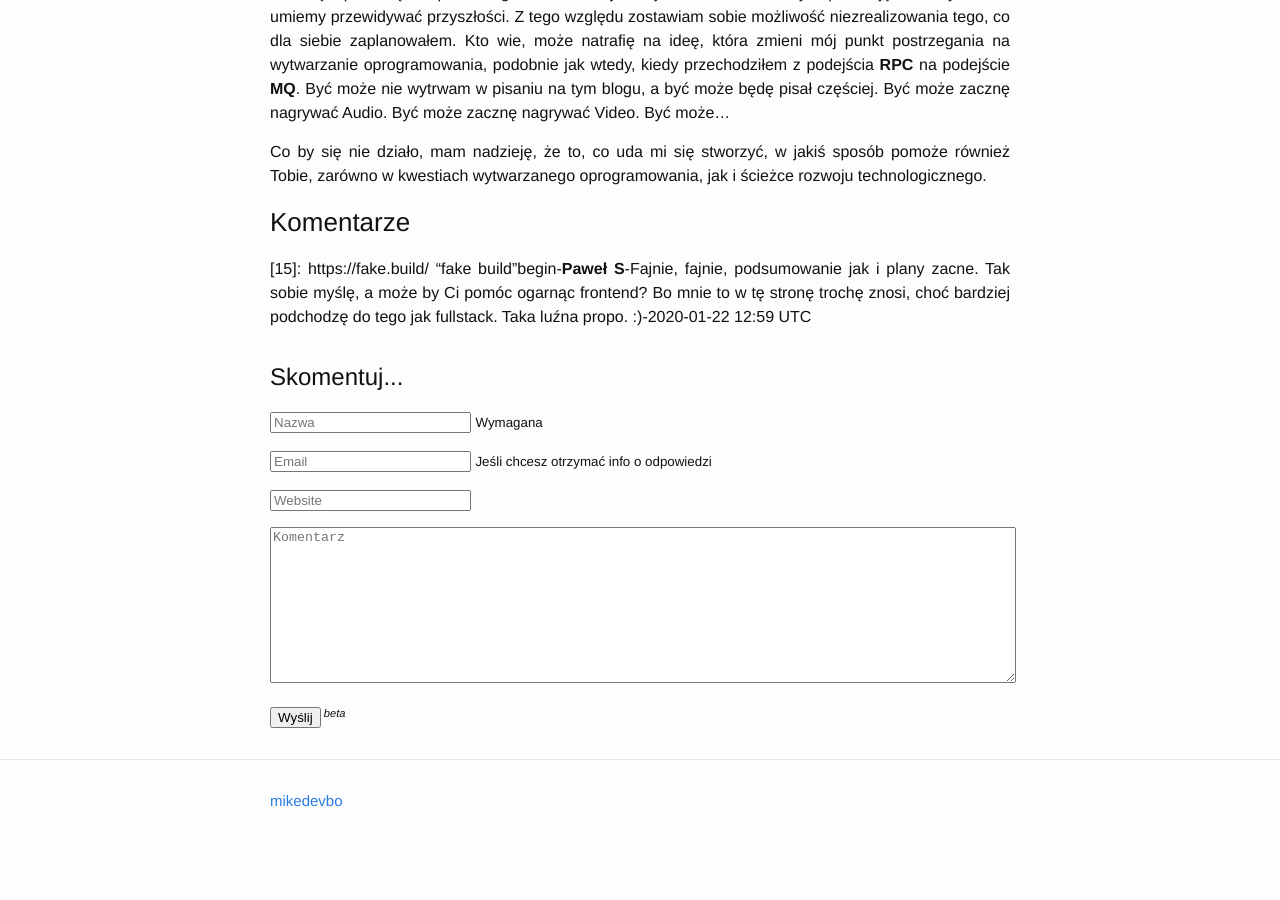
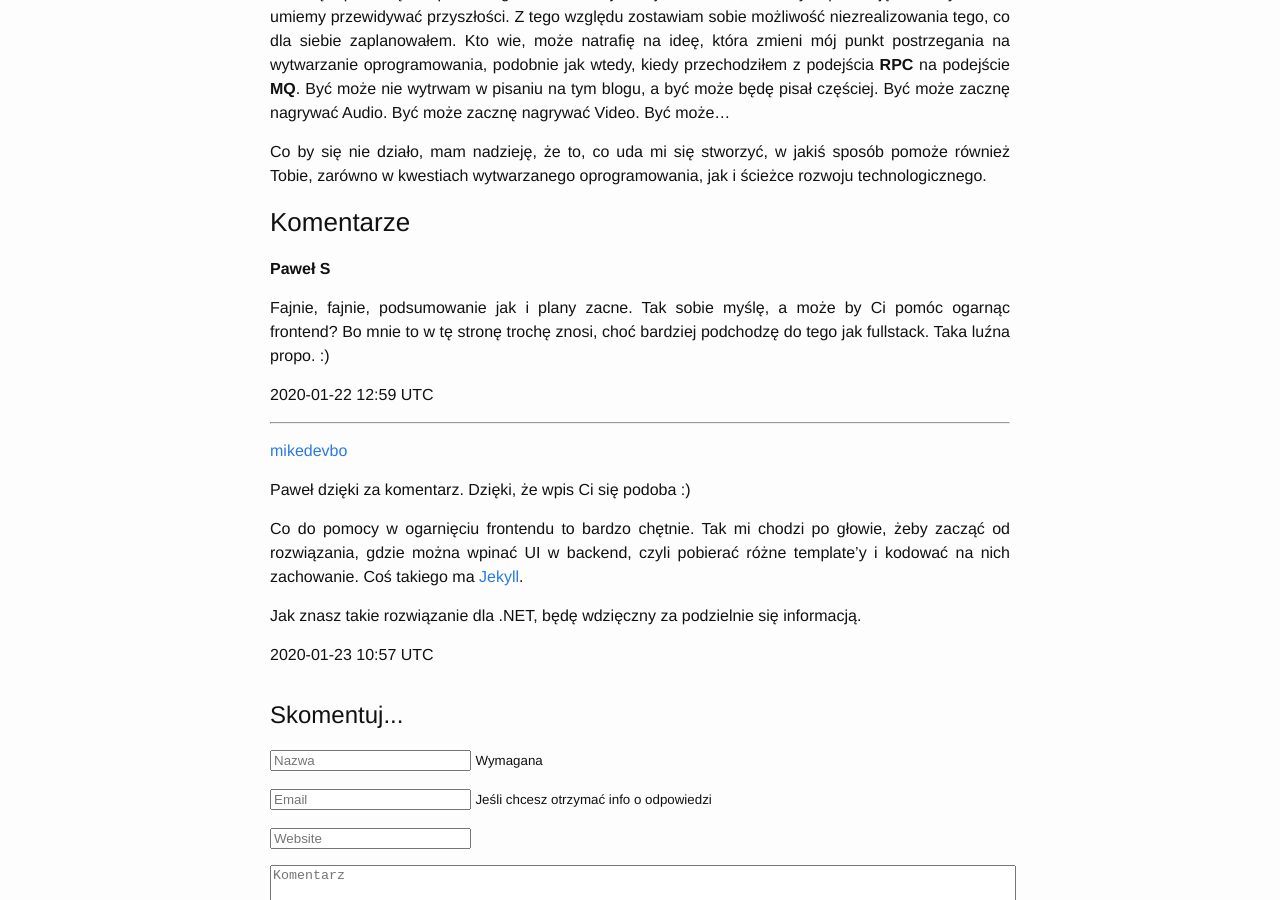
Before and after one commit to mikedevbo/mikedevbo.github.io, a Jekyll site: the page built from _posts/2020-01-12-what-was-what-is-what-will-be.md, in a window 1280 px wide and 900 px high, scrolled down 5997 px. Built offline with Jekyll 4.4.1, drawn with Linux system fonts in a browser that asks for light colours; before the commit the page ends 6870 px from its top, so only the background shows below that; some of the changed text lies outside the part shown.

Commit message:
Update 2020-01-12-what-was-what-is-what-will-be.md
add comment response

```diff
--- a/_posts/2020-01-12-what-was-what-is-what-will-be.md
+++ b/_posts/2020-01-12-what-was-what-is-what-will-be.md
@@ -101,6 +101,26 @@ Co by się nie działo, mam nadzieję, że to, co uda mi się stworzyć, w jaki
 
 ### {{ site.comments }}
 
+**Paweł S**
+
+Fajnie, fajnie, podsumowanie jak i plany zacne. Tak sobie myślę, a może by Ci pomóc ogarnąc frontend? Bo mnie to w tę stronę trochę znosi, choć bardziej podchodzę do tego jak fullstack.
+Taka luźna propo. :)
+
+2020-01-22 12:59 UTC
+
+---
+<p />
+
+[mikedevbo](https://ddtd.pl)
+
+Paweł dzięki za komentarz. Dzięki, że wpis Ci się podoba :)
+
+Co do pomocy w ogarnięciu frontendu to bardzo chętnie. Tak mi chodzi po głowie, żeby zacząć od rozwiązania, gdzie można wpinać UI w backend, czyli pobierać różne template'y i kodować na nich zachowanie. Coś takiego ma [Jekyll](https://jekyllrb.com/).
+
+Jak znasz takie rozwiązanie dla .NET, będę wdzięczny za podzielnie się informacją.
+
+2020-01-23 10:57 UTC
+
 [1]: {{ site.url }}/assets/2020_was_is_will_be/what_was.svg
 [2]: {{ site.url }}/assets/2020_was_is_will_be/what_is.svg
 [3]: {{ site.url }}/assets/2020_was_is_will_be/what_will_be.svg
@@ -115,5 +135,4 @@ Co by się nie działo, mam nadzieję, że to, co uda mi się stworzyć, w jaki
 [12]: https://fsharpforfunandprofit.com/posts/property-based-testing/ "property-based-testing"
 [13]: https://azure.microsoft.com/en-us/services/service-bus/ "azure service bus"
 [14]: https://docs.microsoft.com/en-us/azure/storage/queues/ "azure storage queues"
-[15]: https://fake.build/ "fake build"begin-**Paweł S**-Fajnie, fajnie, podsumowanie jak i plany zacne. Tak sobie myślę, a może by Ci pomóc ogarnąc frontend? Bo mnie to w tę stronę trochę znosi, choć bardziej podchodzę do tego jak fullstack.
-Taka luźna propo. :)-2020-01-22 12:59 UTC
+[15]: https://fake.build/ "fake build"
```
